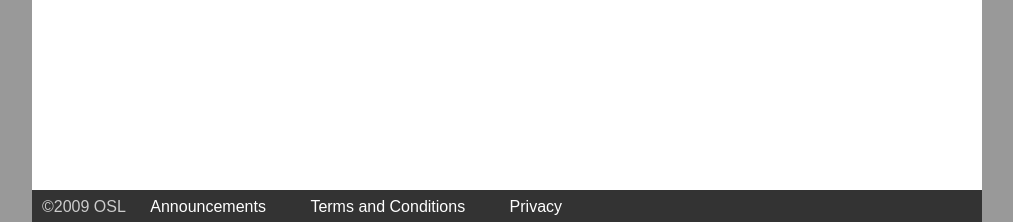
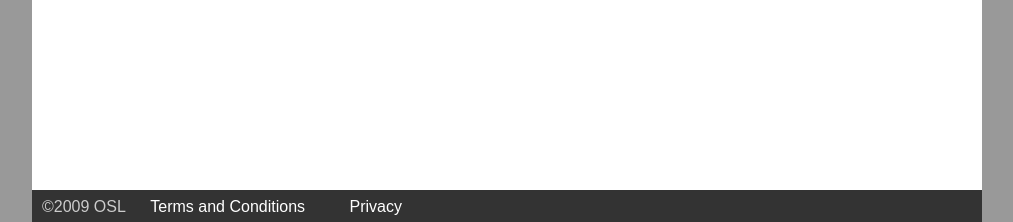
Before and after one commit to jeffcharles/Open-Source-at-Laurier-Website, a Django app: page /articles/ in a window 1280 px wide. Shown: the part 578-800 px from the top of the page, without its empty margins (133-1146 px from the left). Run offline with Django 3.2, Linux system fonts and the light colour scheme; data that the repository does not hold is empty; parts of the project's set-up code (start-up, migrations or seed data) failed here and were passed over.

Commit message:
Revert "Add link to announcements in secondary navbar"
This reverts commit 59f5d88e1a3d6b0124b69d2cc64b855501644fe3.

```diff
--- a/media/templates/base.html
+++ b/media/templates/base.html
@@ -49,7 +49,6 @@
             <section>&copy;2009 OSL</section>
             <nav id="secondary-navbar">
                 <ul>
-                    <li><a href="{% url announcement_home %}" title="Announcements">Announcements</a></li>
                     <li><a href="{% url terms %}" title="Terms of Use of the OSL Site">Terms and Conditions</a></li>
                     <li><a href="{% url privacy %}" title="OSL Privacy Policy">Privacy</a></li>
                 </ul>
```
